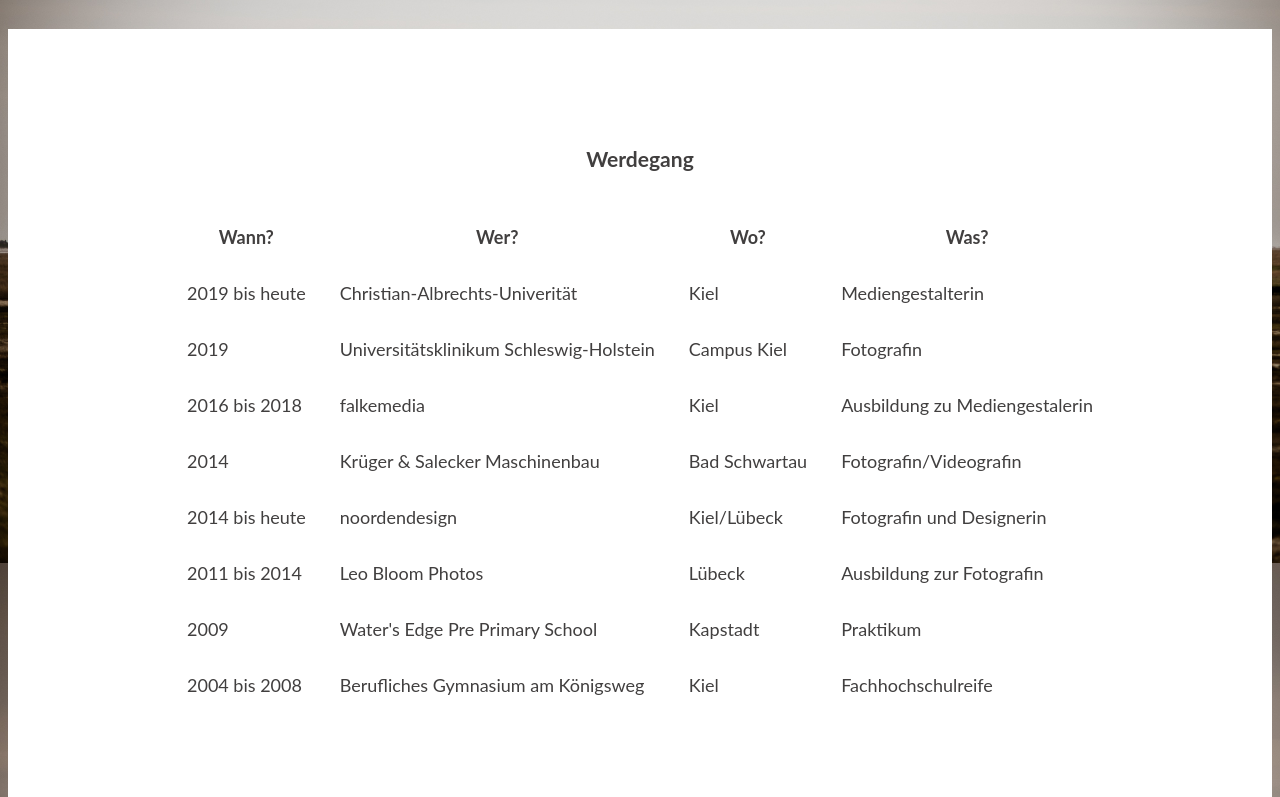
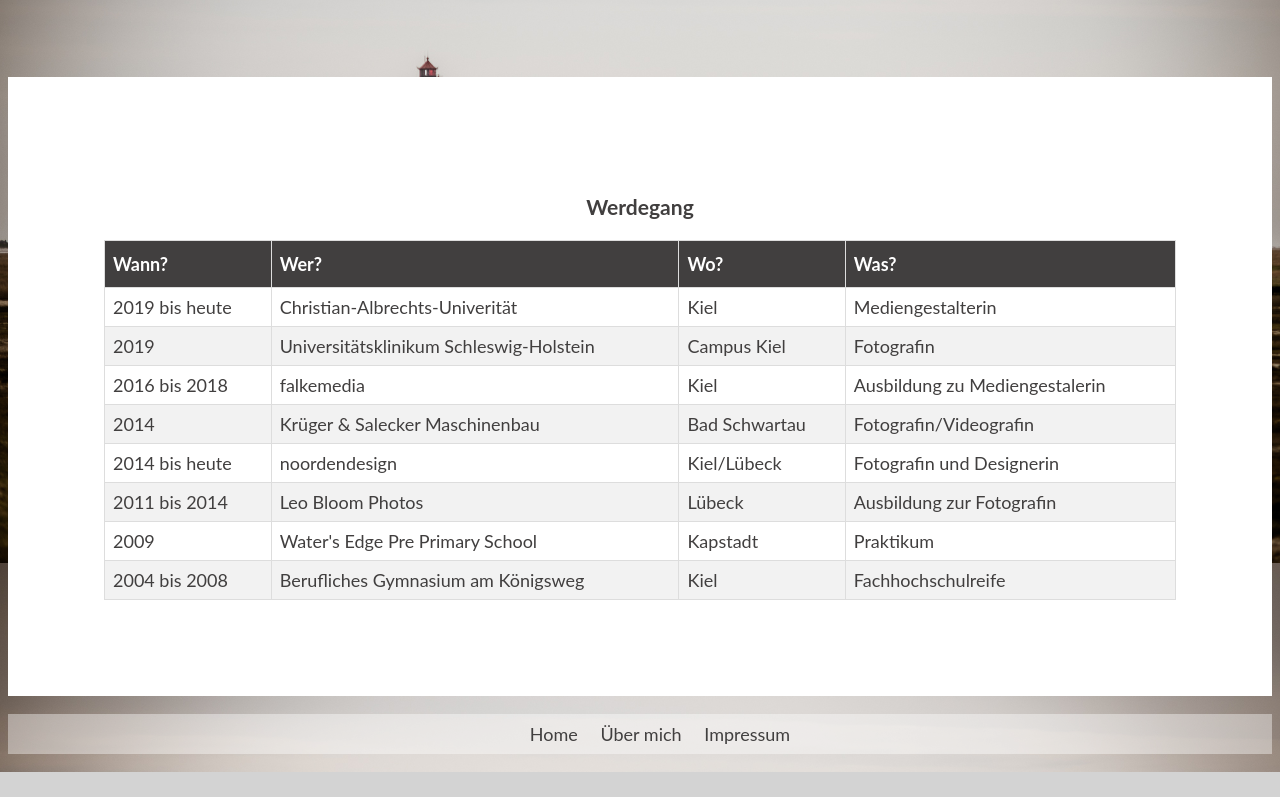
Before and after one commit to Piahontas/Pre-Challenge, a plain HTML site: page aboutme.html in a window 1280 px wide. Shown: the part 2000-2797 px from the top of the page. After the commit the page ends 2772 px from the top, so only its background shows below. Drawn offline with Linux system fonts and the light colour scheme.

Commit message:
update table styles

```diff
--- a/style.css
+++ b/style.css
@@ -16,8 +16,26 @@ h2 {
   font-size: 2rem;
 }
 
-table, th, td {
-  padding: 1rem;
+#werdegang {
+  border-collapse: collapse;
+  width: 100%;
+}
+
+#werdegang td, #werdegang th {
+  border: 1px solid #ddd;
+  padding: 8px;
+}
+
+#werdegang tr:nth-child(even){background-color: #f2f2f2;}
+
+#werdegang tr:hover {background-color: #ddd;}
+
+#werdegang th {
+  padding-top: 12px;
+  padding-bottom: 12px;
+  text-align: left;
+  background-color: rgb(65, 63, 63);
+  color: white;
 }
 
 a:link {
@@ -38,7 +56,7 @@ a:link {
 
  /**********class zuweisungen**********/
   .abschnitt1 {
-    padding-top: 3rem;
+    padding-top: 6rem;
     padding-bottom: 10rem;
   }
   .abschnitt2 {
@@ -58,11 +76,14 @@ a:link {
     height: auto;
     border-radius: 50%;
   }
-.footerbar {
+  .footerbar {
+      background-color: rgb(255, 255, 255, 0.4);
+  }
+.footerelement {
   display: inline-block;
-  padding-right: 2em;
+  padding: 0.5em;
   list-style: none;
-  float: right;
+  text-align: center;
 }
   .header {
     height: 3rem;
@@ -73,7 +94,7 @@ a:link {
     width: fit-content;
     margin: 0 auto;
     border: rgb(65, 63, 63) 8px solid;
-    padding: 3rem;
+    padding: 6rem;
   }
 
   .impressum {
@@ -95,10 +116,6 @@ a:link {
 
   }
 
-  .tabelle {
-    vertical-align: middle;
-  }
-
   .portfolio {
     border: solid white 3px;
     width: 250px;
```
